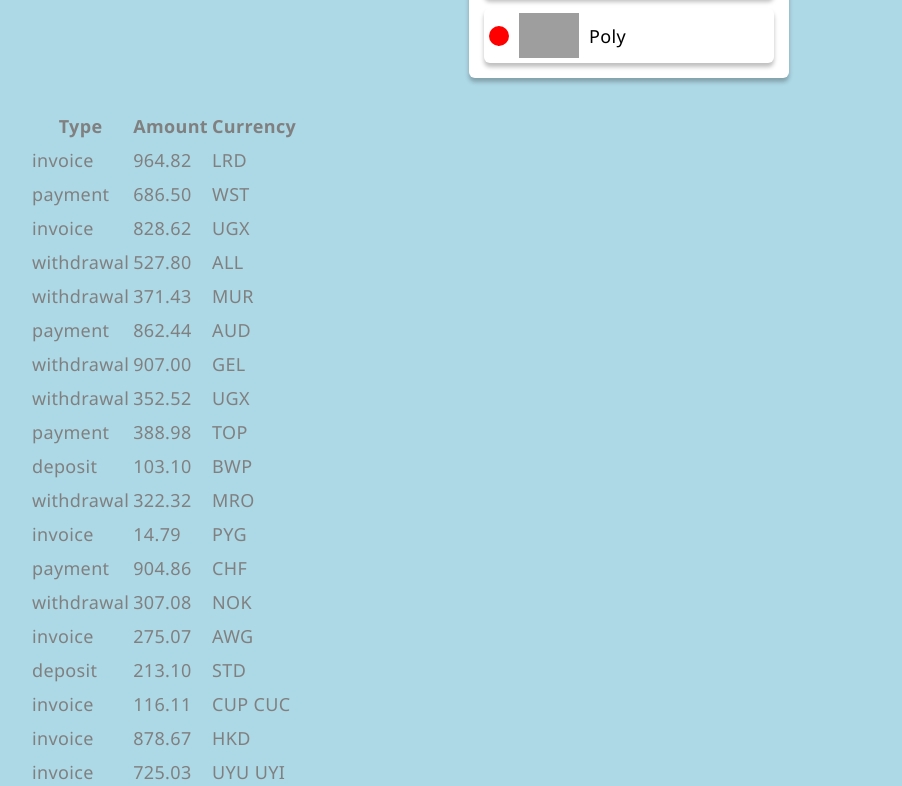
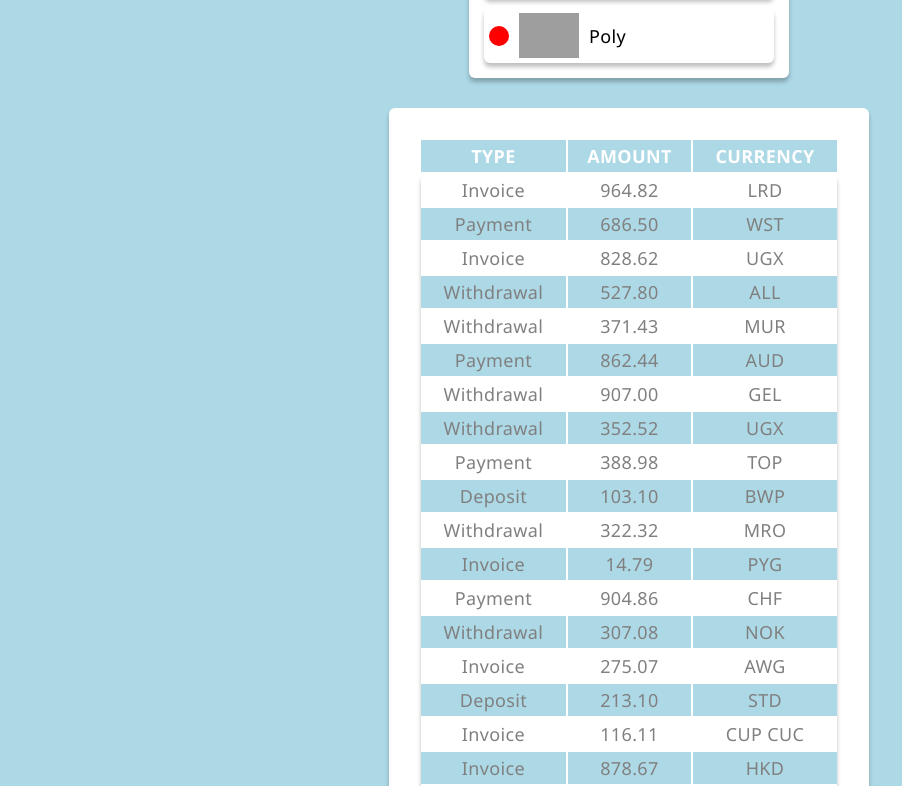
Before and after one commit to SergiusNahnoinyi/goit-react-hw-01-components, a React (Create React App) app: page / in a window 1280 px wide. Shown: the part 924-1710 px from the top of the page, without its empty margins (11-913 px from the left). Built offline with nearby package versions, Linux system fonts and the light colour scheme; grey boxes are pictures that could not be loaded.

Commit message:
Стилизирует компонент TransactionHistory

```diff
--- a/src/components/TransactionHistory/TransactionHistory.js
+++ b/src/components/TransactionHistory/TransactionHistory.js
@@ -1,9 +1,10 @@
 import PropTypes from 'prop-types';
+import s from './TransactionHistory.module.css';
 
 export default function TransactionHistory({ items }) {
   return (
-    <table className="transaction-history">
-      <thead>
+    <table className={s.transaction}>
+      <thead className={s.thead}>
         <tr>
           <th>Type</th>
           <th>Amount</th>
@@ -11,12 +12,12 @@ export default function TransactionHistory({ items }) {
         </tr>
       </thead>
 
-      <tbody>
+      <tbody className={s.tbody}>
         {items.map(item => (
-          <tr key={item.id}>
-            <td>{item.type}</td>
-            <td>{item.amount}</td>
-            <td>{item.currency}</td>
+          <tr className={s.trow} key={item.id}>
+            <td className={s.type}>{item.type}</td>
+            <td className={s.amount}>{item.amount}</td>
+            <td className={s.currency}>{item.currency}</td>
           </tr>
         ))}
       </tbody>
--- /dev/null
+++ b/src/components/TransactionHistory/TransactionHistory.module.css
@@ -0,0 +1,32 @@
+.transaction {
+  width: 480px;
+  margin-right: auto;
+  margin-bottom: 30px;
+  margin-left: auto;
+  padding: 30px;
+  text-align: center;
+  background-color: var(--secondary-background-color);
+  box-shadow: 0 4px 4px rgb(0 0 0 / 25%);
+  border-radius: 6px;
+  overflow: hidden;
+}
+
+.thead {
+  text-transform: uppercase;
+  color: var(--accent-color);
+  background-color: var(--primary-background-color);
+}
+
+.tbody {
+  box-shadow: 0 4px 4px rgb(0 0 0 / 25%);
+  border-radius: 6px;
+  overflow: hidden;
+}
+
+.trow:nth-child(2n) {
+  background-color: var(--primary-background-color);
+}
+
+.type {
+  text-transform: capitalize;
+}
```
